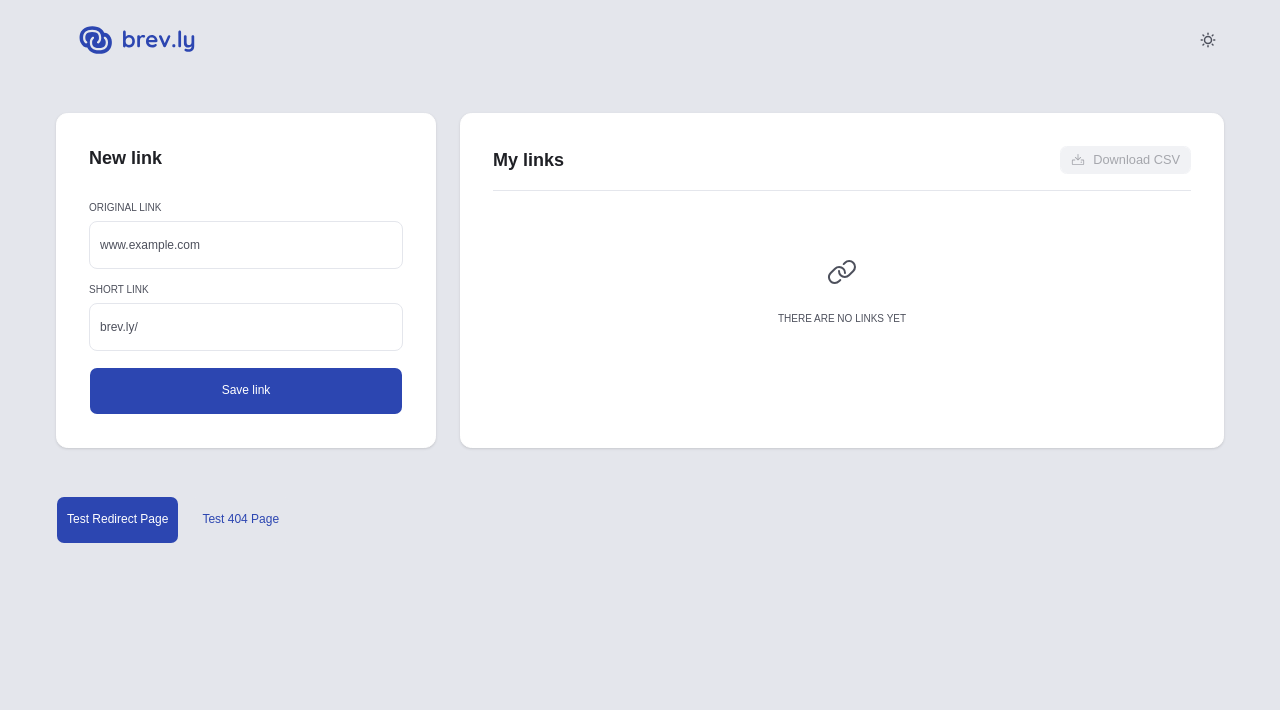
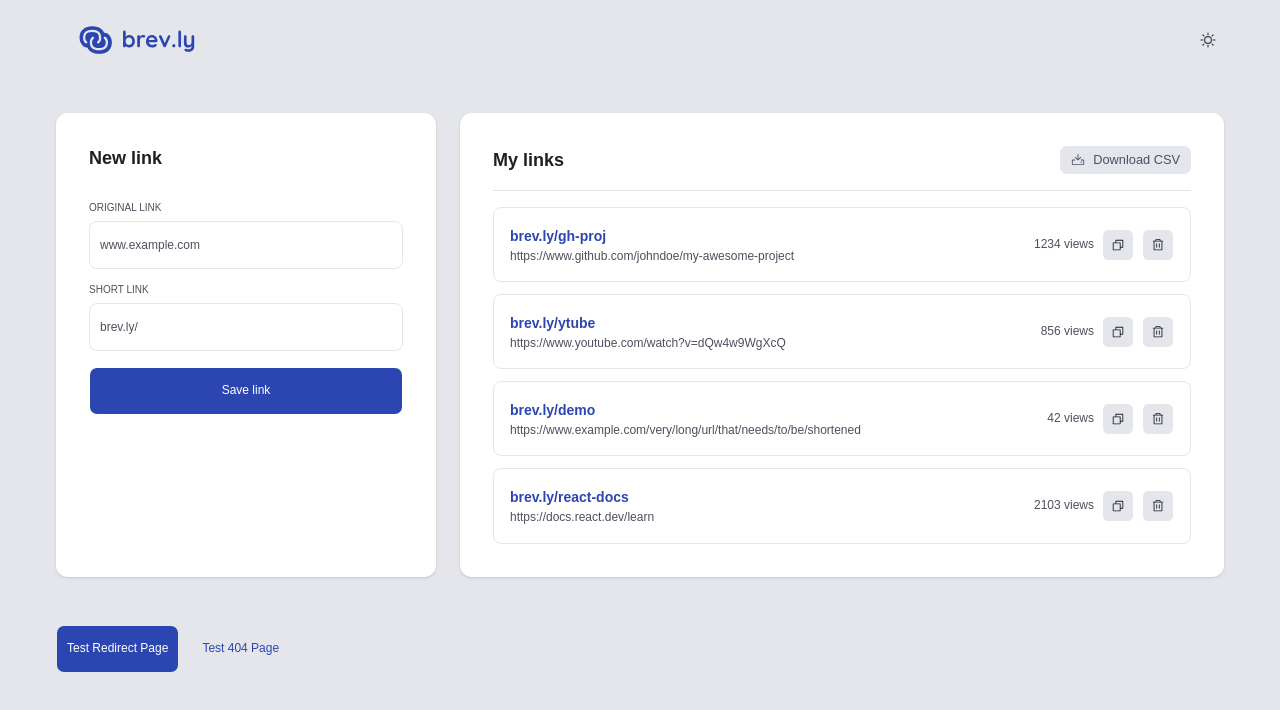
Before and after one commit to patriciasegantine/Brev.ly, a React (Vite) app in the folder client/: page / in a window 1280 px wide. Before the commit this address had no page. Shown: the top 710 px of the page. Built offline with nearby package versions, Linux system fonts and the light colour scheme.

Commit message:
feat(ui): implement LinksList component with copy and delete functionality

```diff
--- a/client/src/components/links-list.tsx
+++ b/client/src/components/links-list.tsx
@@ -1,11 +1,100 @@
-import { Card } from "@/components/ui/card"
+import { Copy, Trash } from "@phosphor-icons/react";
+import { Button } from "@/components/ui/button";
 
-export function LinksList() {
+interface Link {
+  id: string;
+  originalUrl: string;
+  shortUrl: string;
+  accessCount: number;
+  createdAt: string;
+}
 
+interface LinksListProps {
+}
+
+const fakeLinks: Link[] = [
+  {
+    id: "1",
+    originalUrl: "https://www.github.com/johndoe/my-awesome-project",
+    shortUrl: "brev.ly/gh-proj",
+    accessCount: 1234,
+    createdAt: "2026-03-10",
+  },
+  {
+    id: "2",
+    originalUrl: "https://www.youtube.com/watch?v=dQw4w9WgXcQ",
+    shortUrl: "brev.ly/ytube",
+    accessCount: 856,
+    createdAt: "2026-03-12",
+  },
+  {
+    id: "3",
+    originalUrl: "https://www.example.com/very/long/url/that/needs/to/be/shortened",
+    shortUrl: "brev.ly/demo",
+    accessCount: 42,
+    createdAt: "2026-03-15",
+  },
+  {
+    id: "4",
+    originalUrl: "https://docs.react.dev/learn",
+    shortUrl: "brev.ly/react-docs",
+    accessCount: 2103,
+    createdAt: "2026-03-08",
+  },
+];
+
+export const LinksList = ({}: LinksListProps) => {
+  const handleCopyShortUrl = (shortUrl: string) => {
+    navigator.clipboard.writeText(`https://${shortUrl}`);
+    console.log("Copied:", shortUrl);
+  };
+
+  const handleDelete = (id: string) => {
+    console.log("Delete link:", id);
+  };
 
   return (
-    <Card className="w-full">
-      LinksList
-    </Card>
-  )
-}
+    <div className="space-y-3 pt-4">
+      {fakeLinks.map((link) => (
+        <div
+          key={link.id}
+          className="flex items-center gap-4 p-4 border rounded-lg hover:bg-muted/50 transition-colors"
+        >
+          <div className="flex-1 space-y-2 min-w-0">
+              <span className="font-semibold text-md text-primary truncate">
+                {link.shortUrl}
+              </span>
+
+            <p className="text-sm text-muted-foreground truncate">
+              {link.originalUrl}
+            </p>
+          </div>
+
+          <div className="flex items-center gap-2 justify-center">
+            <p className="text-sm text-gray-500 p-0">
+              {`${link.accessCount} views`}
+            </p>
+
+            <Button
+              variant="secondary"
+              size="sm"
+              className="h-8 w-8"
+              onClick={() => handleCopyShortUrl(link.shortUrl)}
+            >
+              <Copy size={20} className="text-gray-600" />
+            </Button>
+
+            <Button
+              variant="secondary"
+              size="sm"
+              className="h-8 w-8"
+              onClick={() => handleDelete(link.id)}
+            >
+              <Trash size={14} className="text-gray-600" />
+            </Button>
+          </div>
+        </div>
+      ))}
+    </div>
+  );
+};
--- a/client/src/components/my-links.tsx
+++ b/client/src/components/my-links.tsx
@@ -2,9 +2,10 @@ import { Card, CardContent, CardHeader, CardTitle } from "@/components/ui/card"
 import { Button } from "@/components/ui/button"
 import { EmptyList } from "@/components/empty-list.tsx";
 import { Download } from "@phosphor-icons/react";
+import { LinksList } from "@/components/links-list.tsx";
 
 export function MyLinks() {
-  const hasLinks = false
+  const hasLinks = true
 
   return (
     <Card className="w-full">
@@ -24,7 +25,7 @@ export function MyLinks() {
         {
           !hasLinks
           ? <EmptyList />
-          : <div>List</div>
+          : <LinksList/>
         }
       </CardContent>
     </Card>
```
